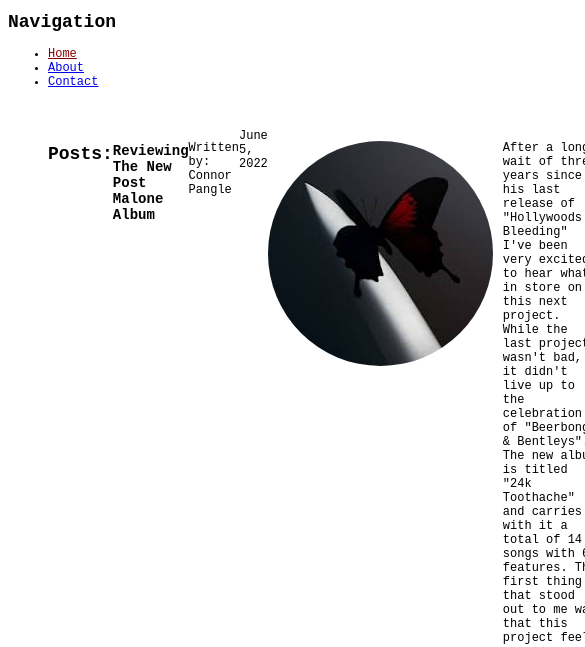
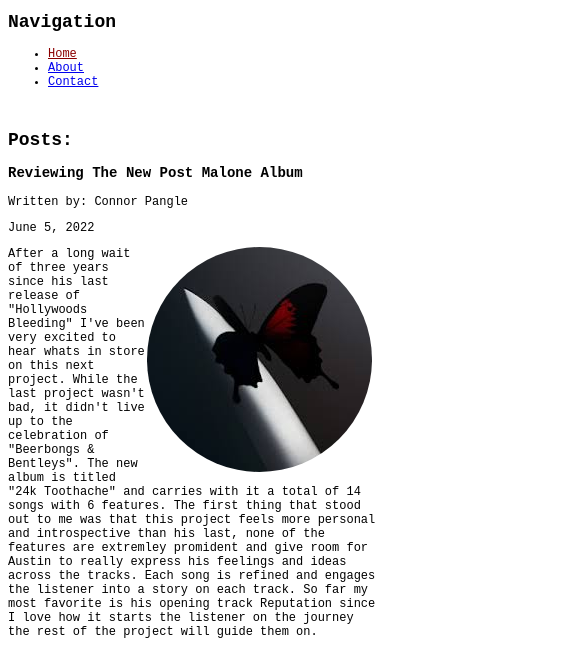
Before and after one commit to pangleco/mi349_blog, a plain HTML site: page index.html in a window 390 px wide. Shown: the part 147-794 px from the top of the page, 585 px wide, since content can reach past the window. Drawn offline with Linux system fonts and the light colour scheme.

Commit message:
400px screens

```diff
--- a/StyleSheet1.css
+++ b/StyleSheet1.css
@@ -33,3 +33,17 @@
     padding: 20px;
     margin: 20px;
 }
+
+@media (max-width: 400px) {
+
+    .posts {
+        display: inline;
+        padding: 20px;
+        margin: 20px;
+    }
+
+    nav {
+        position: static;
+    }
+
+}
```
